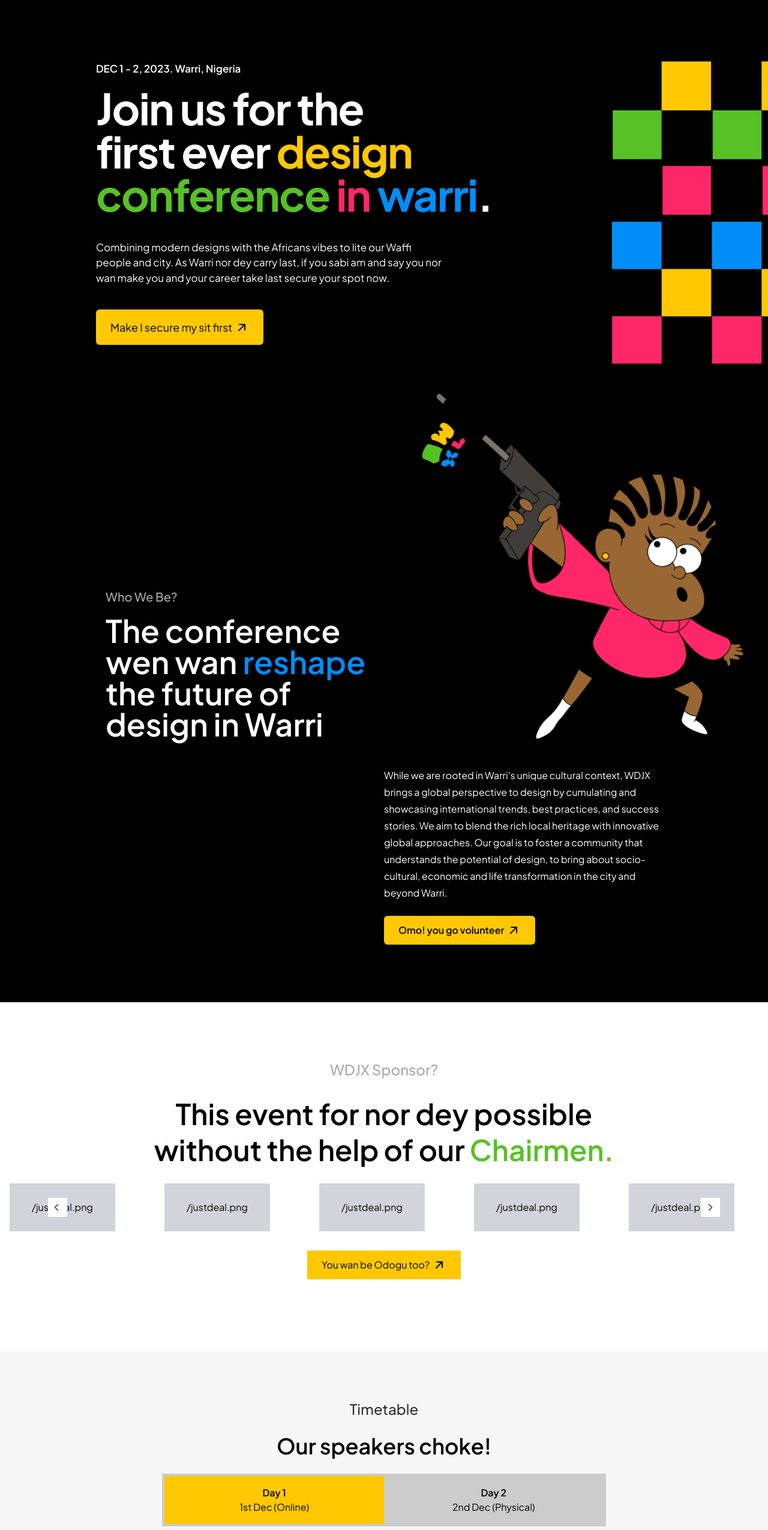
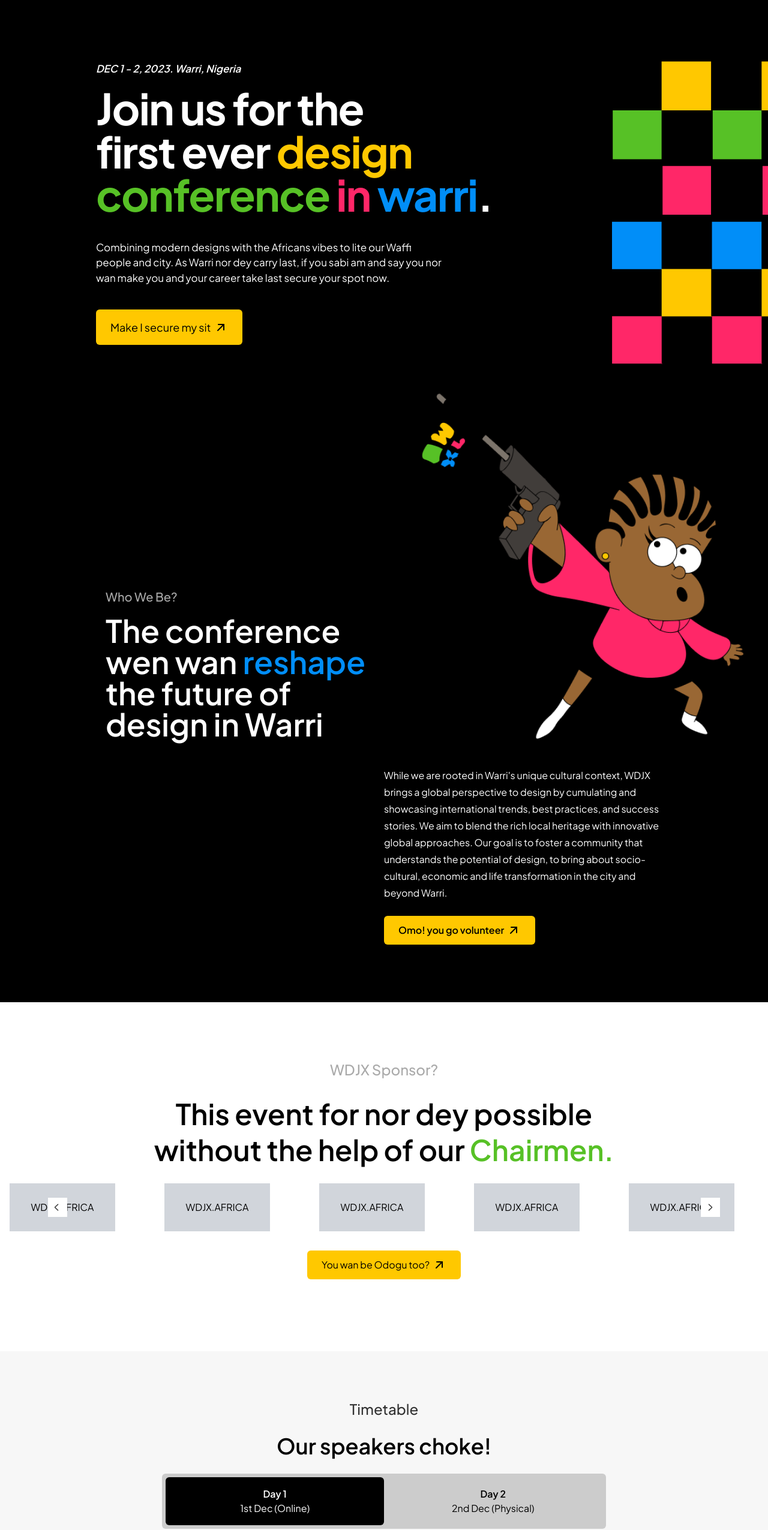
Before and after one commit to Matthewokiemute/wdjx, a Next.js app: page / in a window 1280 px wide. Shown: the part 100-2651 px from the top of the page at 60% size. Built offline with nearby package versions, Linux system fonts and the light colour scheme.

Commit message:
reshaping the website

```diff
--- a/src/components/Carousel.jsx
+++ b/src/components/Carousel.jsx
@@ -83,7 +83,7 @@ const Carousel = ({ items }) => {
         </button>
       </div>
       <div className="flex items-center justify-center mt-4 pb-10">
-        <button className="flex items-center space-x-1 bg-primary text-black px-6 py-3 hover:opacity-80 ease-in duration-200">
+        <button className="flex items-center space-x-1 rounded-md bg-primary text-black px-6 py-3 hover:opacity-80 ease-in duration-200">
           <a target="-blank" href="https://drive.google.com/file/d/1b1eDLqTcyI2YfMSz66a_rp7hygq_Ch3O/view?usp=drivesdk">You wan be Odogu too?</a>
           <TbArrowUpRight className="w-6 h-6" />
         </button>
--- a/src/components/Header.jsx
+++ b/src/components/Header.jsx
@@ -20,7 +20,7 @@ const Header = () => {
   };
 
   return (
-    <header className="container relative px-4 lg:px-40 pt-4 top-0 z-50">
+    <header className="container relative px-5 lg:px-40 pt-4 top-0 z-50">
       <nav className="container py-6 text-white md:flex md:items-center md:justify-between">
         <div className="font-semibold text-2xl lg:text-3xl">
           <a href="#home">
@@ -56,7 +56,7 @@ const Header = () => {
           {!showMobileMenu ? (
             <button
               onClick={showMenuFunc}
-              className="lg:hidden cursor-pointer bg-white text-black rounded-md p-1"
+              className="lg:hidden cursor-pointer bg-white text-black rounded-md p-2"
             >
               <IoIosMenu className="w-6 h-6" />
             </button>
--- a/src/components/HeroSection.jsx
+++ b/src/components/HeroSection.jsx
@@ -9,8 +9,8 @@ const HeroSection = () => {
     AOS.init({ duration: 200 });
   }, []);
   return (
-    <div className="relative px-4 my-16 lg:my-20 lg:px-40">
-      <p className="mb-2 lg:mb-4 md:text-[17px] text-[#fff] lg:w-3/4 font-semibold">
+    <div className="relative px-5 my-16 lg:my-20 lg:px-40">
+      <p className="mb-2 lg:mb-4 md:text-[17px] text-[#fff] lg:w-3/4 font-semibold italic">
         DEC 1 - 2, 2023. Warri, Nigeria
       </p>
       <h1
@@ -35,7 +35,7 @@ const HeroSection = () => {
         // data-aos="fade-up"
         // data-aos-delay="800"
       >
-        <a href="#register">Make I secure my sit first</a>
+        <a href="#register">Make I secure my sit</a>
         <TbArrowUpRight className="w-6 h-6" />
       </button>
       <div className="absolute hidden md:inline md:-right-[360px] lg:-right-60 top-0">
--- a/src/components/RegisterSection.jsx
+++ b/src/components/RegisterSection.jsx
@@ -203,7 +203,7 @@ const RegisterSection = () => {
             <div>
               <button
                 type="submit"
-                className="flex items-center space-x-1 bg-primary text-black px-8 py-3 font-semibold hover:opacity-80 ease-in duration-200 absolute right-0 rounded-md"
+                className="flex items-center space-x-1 bg-black text-white px-8 py-4 font-semibold hover:opacity-80 ease-in duration-200 absolute right-0 rounded-md"
               >
                 {!loading ? (
                   <>
@@ -213,7 +213,7 @@ const RegisterSection = () => {
                 ) : (
                   <>
                     <span className="mr-1">Loading...</span>
-                    <SpinLoading size={20} className="border-black border-2" />
+                    <SpinLoading size={20} className="border-white border-2" />
                   </>
                 )}
               </button>
--- a/src/components/templates/PageLayout.jsx
+++ b/src/components/templates/PageLayout.jsx
@@ -1,8 +1,5 @@
 import Head from "next/head";
 import { useRouter } from "next/router";
-import { useEffect } from "react";
-import Header from "../Header";
-import Footer from "../Footer";
 
 const PageLayout = ({ children, title, description, image, className }) => {
   const router = useRouter();
@@ -25,7 +22,7 @@ const PageLayout = ({ children, title, description, image, className }) => {
         <meta property="og:image" content={image} key="og:image" />
         <meta
           property="og:url"
-          content={`https://wdjx.com${router?.asPath}`}
+          content={`https://wdjx.africa${router?.asPath}`}
           key="og:url"
         />
         <meta name="twitter:card" content={description} key="twitter:card" />
@@ -38,7 +35,7 @@ const PageLayout = ({ children, title, description, image, className }) => {
 
         <meta
           property="twitter:url"
-          content={`https://justdeal.ng${router?.asPath}`}
+          content="WDJX - Warri Design Junction Conference"
           key="twitter:url"
         />
         <meta
@@ -46,17 +43,17 @@ const PageLayout = ({ children, title, description, image, className }) => {
           content="WDJX - Warri Design Junction Experience"
           key="twitter:image:alt"
         />
-        <meta property="twitter:domain" content="wdjx.com" />
+        <meta property="twitter:domain" content="wdjx.africa" />
 
         <title>{title}</title>
-        <meta name="apple-mobile-web-app-title" content="Justdeal" />
-        <meta name="application-name" content="Justdeal" />
+        <meta name="apple-mobile-web-app-title" content="WDJX - Warri Design Junction Conference" />
+        <meta name="application-name" content="WDJX - Warri Design Junction Conference" />
         <meta name="msapplication-TileColor" content="#ffbbff" />
         <meta name="theme-color" content="#ffffff" />
         <link rel="icon" href="/wdjx.png" />
       </Head>
       <div>
-        <main className="overflow-hidden min-h-screen">
+        <main className="overflow-hidden min-h-screen !scroll-smooth">
           {children}
         </main>
       </div>
--- a/src/components/templates/SpeakersTab.jsx
+++ b/src/components/templates/SpeakersTab.jsx
@@ -34,14 +34,14 @@ const SpeakersTab = () => {
             Our speakers choke!
           </p>
         </div>
-        <div className="flex items-center justify-between bg-[#ccc] p-1 w-full md:w-3/5">
+        <div className="flex items-center justify-between rounded-md bg-[#ccc] p-1.5 w-full md:w-3/5">
           {tabs.map((tab, idx) => (
             <button
               key={idx}
               id={tab.id}
               disabled={currentTab === `${tab.id}`}
               onClick={handleTabClick}
-              className={`flex flex-col items-center py-4 w-full disabled:bg-primary disabled:text-black cursor-pointer`}
+              className={`flex flex-col items-center py-4 w-full rounded-md disabled:bg-black disabled:text-white cursor-pointer`}
             >
               <span className="text-[15px] md:text-base font-semibold">
                 {tab.tabTitle}
@@ -64,13 +64,13 @@ const SpeakersTab = () => {
             All wetin them wan talk about dey here. Check am!
           </p>
           <div className="flex flex-col md:flex-row gap-3 items-center w-fit">
-            <button className="flex items-center justify-center space-x-1 bg-primary text-black px-6 py-[18px] hover:opacity-80 ease-in duration-200">
+            <button className="flex items-center justify-center rounded-md space-x-1 bg-primary text-black px-6 py-[18px] hover:opacity-80 ease-in duration-200">
               <a href="https://wa.me/message/PHODOTZ5RGMWC1">
                 View all sessions
               </a>
               <TbArrowUpRight className="w-6 h-6" />
             </button>
-            <button className="flex items-center space-x-1 bg-transparent border-2 border-black text-black px-6 py-4 hover:opacity-80 ease-in duration-200">
+            <button className="flex items-center rounded-md space-x-1 bg-transparent border-2 border-black text-black px-6 py-4 hover:opacity-80 ease-in duration-200">
               <a href="https://wa.me/message/PHODOTZ5RGMWC1">
                 Add to me calendar
               </a>
--- a/src/pages/index.js
+++ b/src/pages/index.js
@@ -10,10 +10,10 @@ import Footer from "@/components/Footer";
 const Jakarta = Plus_Jakarta_Sans({ subsets: ["latin"] });
 
 export default function Home() {
-  const itemsDetails = ['/justdeal.png', '/justdeal.png', '/justdeal.png', '/justdeal.png', '/justdeal.png', '/justdeal.png', '/justdeal.png', '/justdeal.png', '/justdeal.png'];
+  const itemsDetails = ['WDJX.AFRICA', 'WDJX.AFRICA', 'WDJX.AFRICA', 'WDJX.AFRICA', 'WDJX.AFRICA', 'WDJX.AFRICA', 'WDJX.AFRICA', 'WDJX.AFRICA', 'WDJX.AFRICA'];
   return (
     <div className={`${Jakarta.className}`}>
-      <PageLayout title="WDJX - Warri Design Junction Experience">
+      <PageLayout title="WDJX - Warri Design Junction Experience" description="The First Ever Warri Design Foucused Conference">
         <MegaHeroSection />
         <Sponsors />
         <SponsorsSlider items={itemsDetails} />
```
Lines whose indentation alone changed are shown as unchanged.
